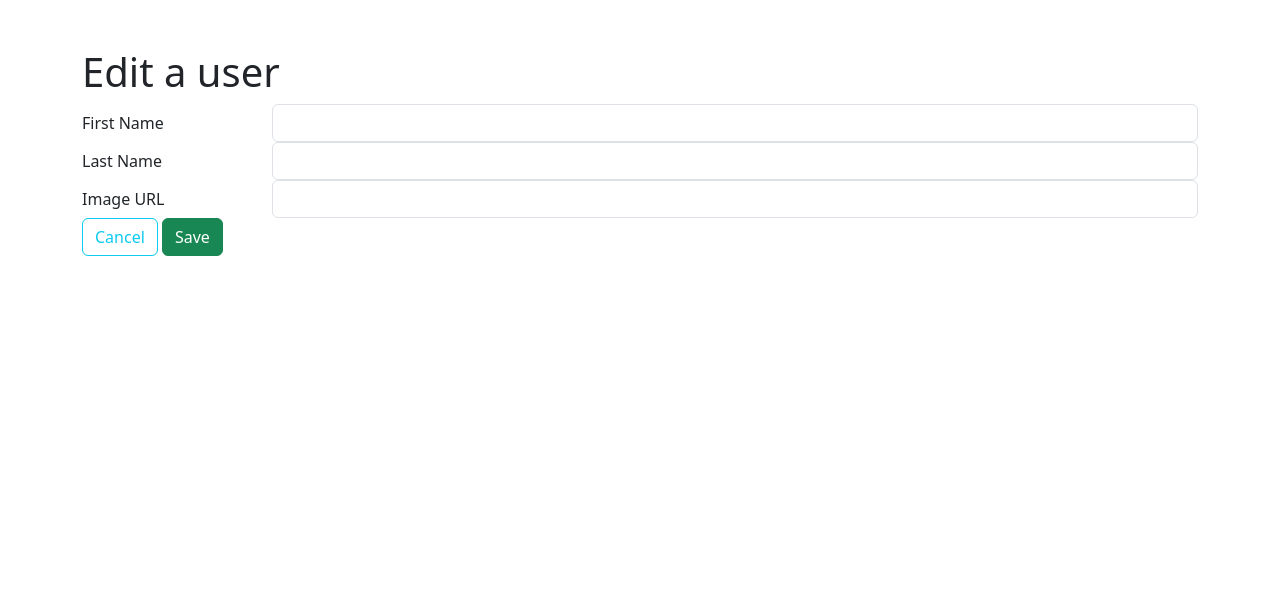
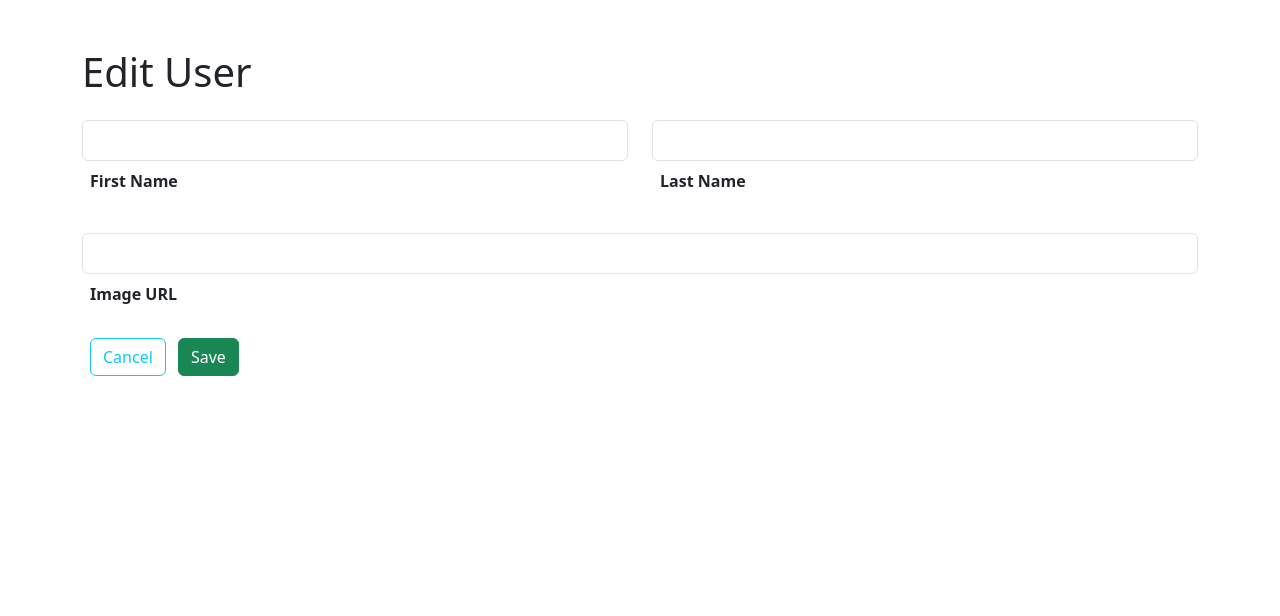
Before and after one commit to OnelioViera/blogly, a Flask app: template templates/users/edit.html in a window 1280 px wide. Shown: the part 86-702 px from the top of the page. Run offline with Flask 2, Linux system fonts and the light colour scheme; the template is opened without the code that fills it, so the values that code supplies are empty; some libraries are stand-ins or nearby versions.

Commit message:
updated files

```diff
--- a/models.py
+++ b/models.py
@@ -19,7 +19,8 @@ class User(db.Model):
     def full_name(self):
         """Return name of user."""
 
-        return f"{self.first_name} {self.last_name}"
+        return "{} {}".format(self.first_name, self.last_name)
+
 
 
 def connect_db(app):
--- a/static/style.css
+++ b/static/style.css
@@ -7,3 +7,11 @@
   margin-top: 20px;
   margin-bottom: 30px;
 }
+
+.user-full-name {
+  font-size: 18px;
+}
+
+.label-name {
+  font-size: 18px;
+}
--- a/templates/users/edit.html
+++ b/templates/users/edit.html
@@ -4,35 +4,37 @@
 
 {% block content %}
 
-<h1>Edit a user</h1>
+<h1>Edit User</h1>
+
+<!--MDB Bootstrap-->
 <form method="POST">
-
-  <div class="form-group row">
-    <label for="first_name" class="col-sm-2 col-form-label">First Name</label>
-    <div class="col-sm-10">
-      <input type="text" class="form-control" id="first_name" name="first_name" value="{{ user.first_name }}">
+  <!-- 2 column grid layout with text inputs for the first and last names -->
+  <div class="row my-4">
+    <div class="col">
+      <div class="form-outline">
+        <input type="text" class="label-name form-control" id="first_name" name="first_name" value="{{ user.first_name }}" />
+        <label for="last_name" class="fw-bold p-2">First Name</label>
+      </div>
+    </div>
+    <div class="col">
+      <div class="form-outline">
+        <input type="text" id="last_name" name="last_name" class="label-name form-control" value="{{ user.last_name }}" />
+        <label class="form-label fw-bold p-2" for="last_name">Last Name</label>
+      </div>
     </div>
   </div>
 
-  <div class="form-group row">
-    <label for="last_name" class="col-sm-2 col-form-label">Last Name</label>
-    <div class="col-sm-10">
-      <input type="text" class="form-control" id="last_name" name="last_name" value="{{ user.last_name }}">
-    </div>
+  <!-- URL input -->
+  <div class="form-outline mb-4">
+    <input type="text" class="label-name form-control" id="image_url" name="image_url" value="{{ user.image_url }}" />
+    <label class="fw-bold p-2" for="image_url">Image URL</label>
   </div>
 
-  <div class="form-group row">
-    <label for="image_url" class="col-sm-2 col-form-label">Image URL</label>
-    <div class="col-sm-10">
-      <input type="text" class="form-control" id="image_url" name="image_url" value="{{ user.image_url }}">
-    </div>
-  </div>
-
+  <!-- Submit button -->
   <div class="form-group text-right">
-    <a href="/users" class="btn btn-outline-info">Cancel</a>
+    <a href="/users" class="btn btn-outline-info mx-2">Cancel</a>
     <button type="submit" class="btn btn-success">Save</button>
   </div>
-
 </form>
 
 {% endblock %}
--- a/templates/users/index.html
+++ b/templates/users/index.html
@@ -13,7 +13,7 @@
 
           <ul>
             {% for user in users %}
-            <li>
+            <li class="user-full-name">
               <a href="/users/{{ user.id }}">{{ user.full_name }}</a>
             </li>
             {% endfor %}
```
Also changed, not shown: templates/users/show.html (+17 -7 lines), tests.py (added, +32 -0 lines), app.py (line endings or trailing spaces), static/img/tests.png (added), 2 other files.
